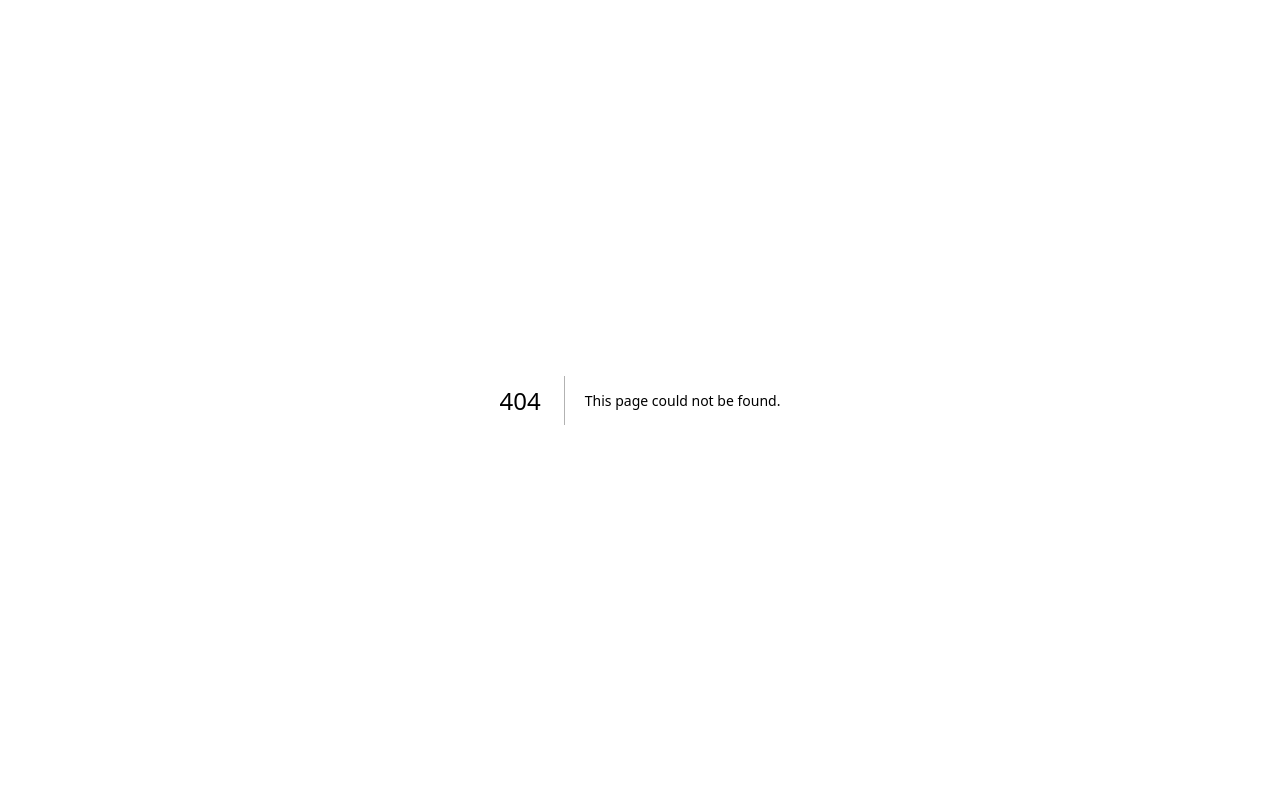
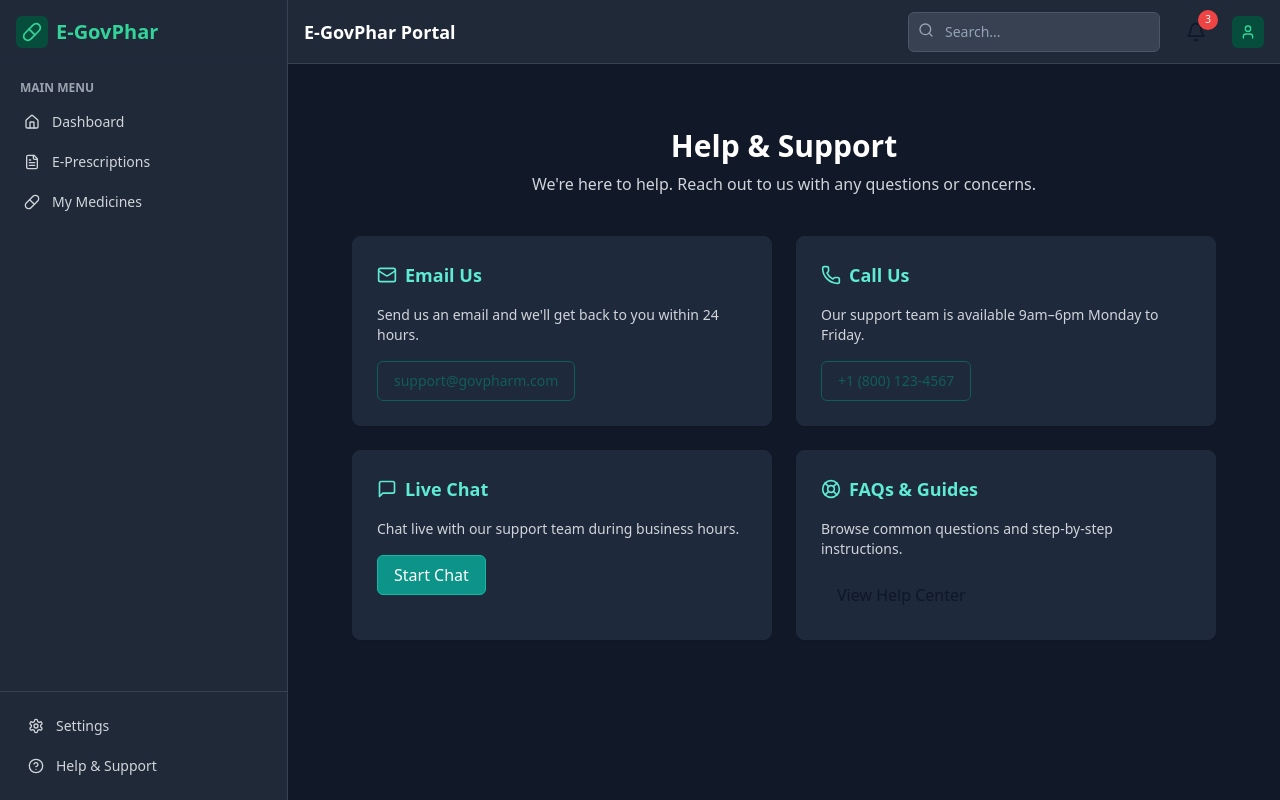
Before and after one commit to jakariamasum/GovPharma, a Next.js app: page /user/help in a window 1280 px wide. Before the commit this address had no page. Built offline with nearby package versions, Linux system fonts and the light colour scheme.

Commit message:
feat: help & support

```diff
--- /dev/null
+++ b/src/app/(userWithLayout)/user/help/page.tsx
@@ -0,0 +1,66 @@
+"use client";
+
+import Button from "@/components/ui/button";
+import { Mail, Phone, MessageSquare, LifeBuoy } from "lucide-react";
+
+const HelpSupport = () => {
+  return (
+    <section className="max-w-4xl mx-auto px-4 py-10 space-y-10">
+      <header className="text-center space-y-2">
+        <h1 className="text-3xl font-bold text-gray-900 dark:text-white">
+          Help & Support
+        </h1>
+        <p className="text-gray-600 dark:text-gray-300">
+          We're here to help. Reach out to us with any questions or concerns.
+        </p>
+      </header>
+
+      <div className="grid grid-cols-1 sm:grid-cols-2 gap-6">
+        <div className="bg-white dark:bg-slate-800 border rounded-lg p-6 shadow-sm">
+          <div className="flex items-center mb-4 text-teal-600 dark:text-teal-300">
+            <Mail className="w-5 h-5 mr-2" />
+            <h2 className="text-lg font-semibold">Email Us</h2>
+          </div>
+          <p className="text-sm text-gray-700 dark:text-gray-300 mb-4">
+            Send us an email and we'll get back to you within 24 hours.
+          </p>
+          <Button variant="outline">support@govpharm.com</Button>
+        </div>
+
+        <div className="bg-white dark:bg-slate-800 border rounded-lg p-6 shadow-sm">
+          <div className="flex items-center mb-4 text-teal-600 dark:text-teal-300">
+            <Phone className="w-5 h-5 mr-2" />
+            <h2 className="text-lg font-semibold">Call Us</h2>
+          </div>
+          <p className="text-sm text-gray-700 dark:text-gray-300 mb-4">
+            Our support team is available 9am–6pm Monday to Friday.
+          </p>
+          <Button variant="outline">+1 (800) 123-4567</Button>
+        </div>
+
+        <div className="bg-white dark:bg-slate-800 border rounded-lg p-6 shadow-sm">
+          <div className="flex items-center mb-4 text-teal-600 dark:text-teal-300">
+            <MessageSquare className="w-5 h-5 mr-2" />
+            <h2 className="text-lg font-semibold">Live Chat</h2>
+          </div>
+          <p className="text-sm text-gray-700 dark:text-gray-300 mb-4">
+            Chat live with our support team during business hours.
+          </p>
+          <Button>Start Chat</Button>
+        </div>
+
+        <div className="bg-white dark:bg-slate-800 border rounded-lg p-6 shadow-sm">
+          <div className="flex items-center mb-4 text-teal-600 dark:text-teal-300">
+            <LifeBuoy className="w-5 h-5 mr-2" />
+            <h2 className="text-lg font-semibold">FAQs & Guides</h2>
+          </div>
+          <p className="text-sm text-gray-700 dark:text-gray-300 mb-4">
+            Browse common questions and step-by-step instructions.
+          </p>
+          <Button variant="ghost">View Help Center</Button>
+        </div>
+      </div>
+    </section>
+  );
+};
+export default HelpSupport;
```
